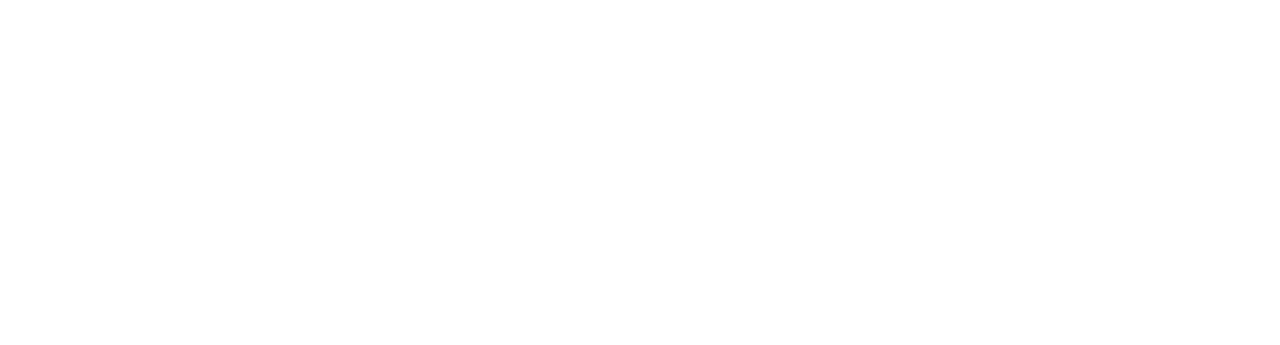
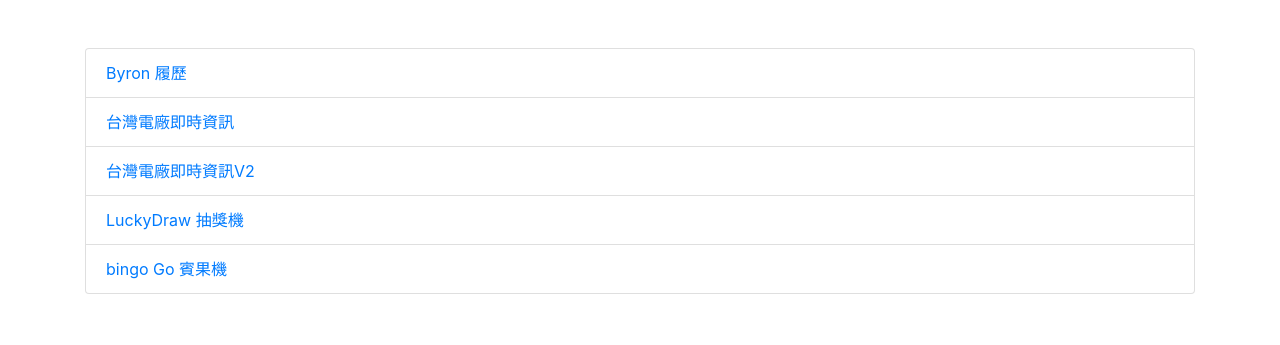
Before and after one commit to apan1121/apan1121.github.io, a plain HTML site: page index.html in a window 1280 px wide. Drawn offline with nearby package versions, Linux system fonts and the light colour scheme.

Commit message:
[add] 首頁

```diff
--- a/index.html
+++ b/index.html
@@ -1 +1,40 @@
-<script data-ad-client="ca-pub-3068501078221920" async src="https://pagead2.googlesyndication.com/pagead/js/adsbygoogle.js"></script>
+<!DOCTYPE html>
+<html lang="en">
+<head>
+    <meta charset="UTF-8">
+    <meta http-equiv="X-UA-Compatible" content="IE=edge">
+    <meta name="viewport" content="width=device-width, initial-scale=1.0">
+    <title>apan1121.github.io 首頁</title>
+    <link rel="stylesheet" href="https://cdn.jsdelivr.net/npm/bootstrap@4.6.0/dist/css/bootstrap.min.css" integrity="sha384-B0vP5xmATw1+K9KRQjQERJvTumQW0nPEzvF6L/Z6nronJ3oUOFUFpCjEUQouq2+l" crossorigin="anonymous">
+    <script data-ad-client="ca-pub-3068501078221920" async src="https://pagead2.googlesyndication.com/pagead/js/adsbygoogle.js"></script>
+</head>
+<body>
+    <div class="container">
+        <ul class="list-group mb-5 mt-5">
+            <li class="list-group-item">
+                <a href="http://apan1121.github.io/profile/" target="_blank">Byron 履歷</a>
+            </li>
+            <li class="list-group-item">
+                <a href="https://apan1121.github.io/powerInfo" target="_blank">
+                    台灣電廠即時資訊
+                </a>
+            </li>
+            <li class="list-group-item">
+                <a href="https://apan1121.github.io/powerInfoV2" target="_blank">
+                    台灣電廠即時資訊V2
+                </a>
+            </li>
+            <li class="list-group-item">
+                <a href="https://apan1121.github.io/luckydraw/" target="_blank">
+                    LuckyDraw 抽獎機
+                </a>
+            </li>
+            <li class="list-group-item">
+                <a href="https://apan1121.github.io/bingoGo/" target="_blank">
+                    bingo Go 賓果機
+                </a>
+            </li>
+        </ul>
+    </div>
+</body>
+</html>
```
